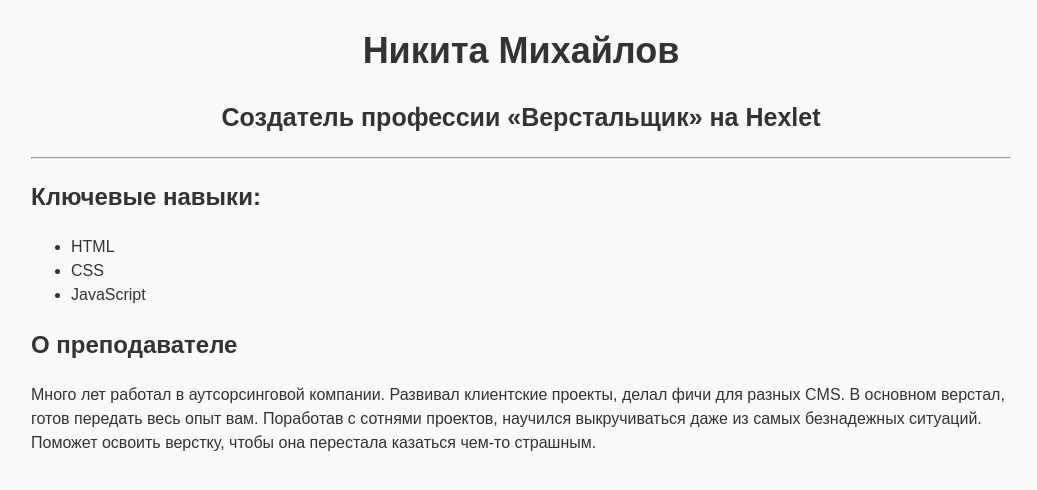
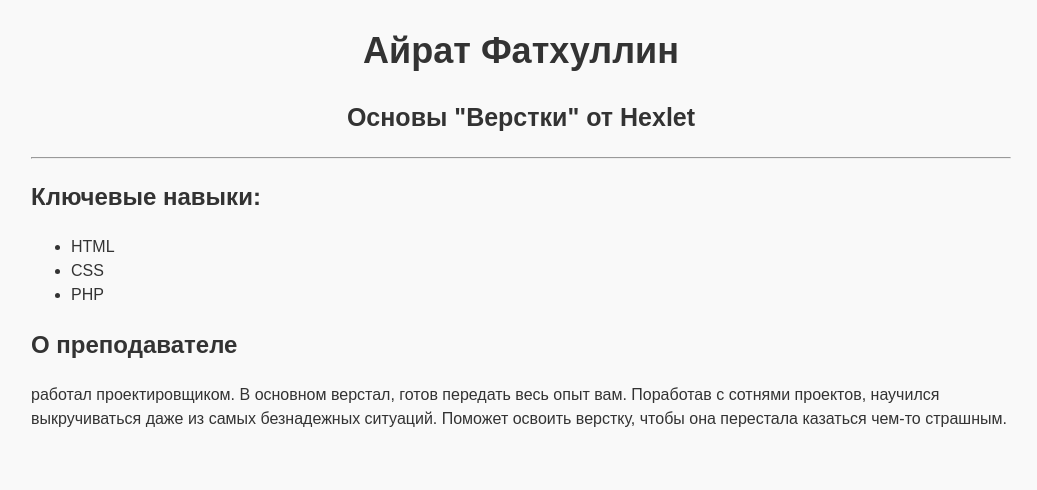
Before and after one commit to Airat29/Airat29.github.io, a plain HTML site: page index.html in a window 1280 px wide. Shown: the whole page, without its empty margins (119-1156 px from the left). Drawn offline with Linux system fonts and the light colour scheme; files that its build step writes are made by us from their sources.

Commit message:
Add files via upload

```diff
--- a/index.html
+++ b/index.html
@@ -7,8 +7,8 @@
     </head>
     <body>
         <main>
-            <h1>Никита Михайлов</h1>
-            <h2>Создатель профессии «Верстальщик» на Hexlet</h2>
+            <h1>Айрат Фатхуллин</h1>
+            <h2>Основы "Верстки" от Hexlet</h2>
 
             <hr>
 
@@ -17,15 +17,14 @@
                 <ul>
                     <li>HTML</li>
                     <li>CSS</li>
-                    <li>JavaScript</li>
+                    <li>PHP</li>
                 </ul>
             </section>
 
             <section>
                 <h2>О преподавателе</h2>
                 <p>
-                    Много лет работал в аутсорсинговой компании. Развивал клиентские проекты,
-                    делал фичи для разных CMS. В основном верстал, готов передать весь опыт
+                    работал проектировщиком. В основном верстал, готов передать весь опыт
                     вам. Поработав с сотнями проектов, научился выкручиваться даже из самых
                     безнадежных ситуаций. Поможет освоить верстку, чтобы она перестала
                     казаться чем-то страшным.
```
